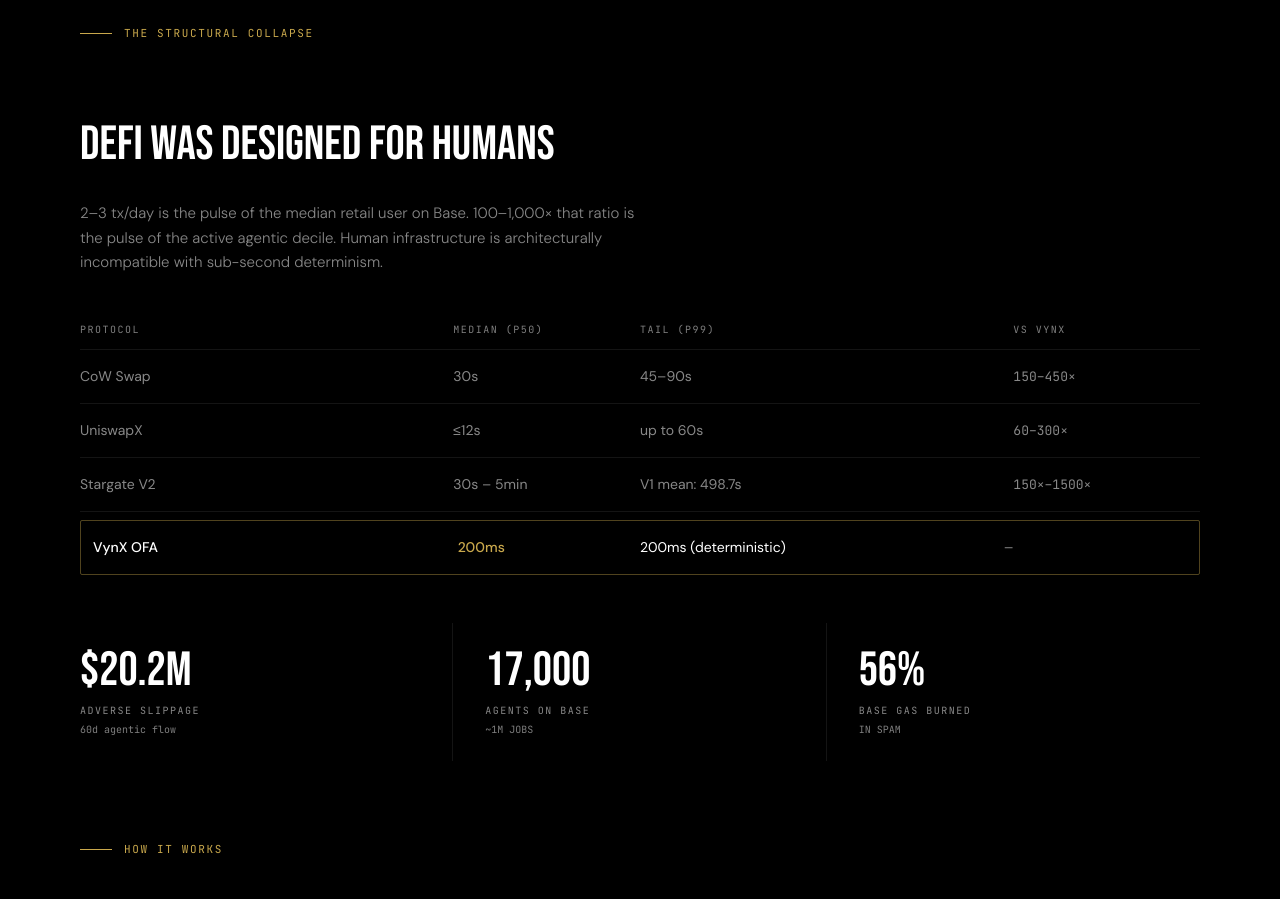
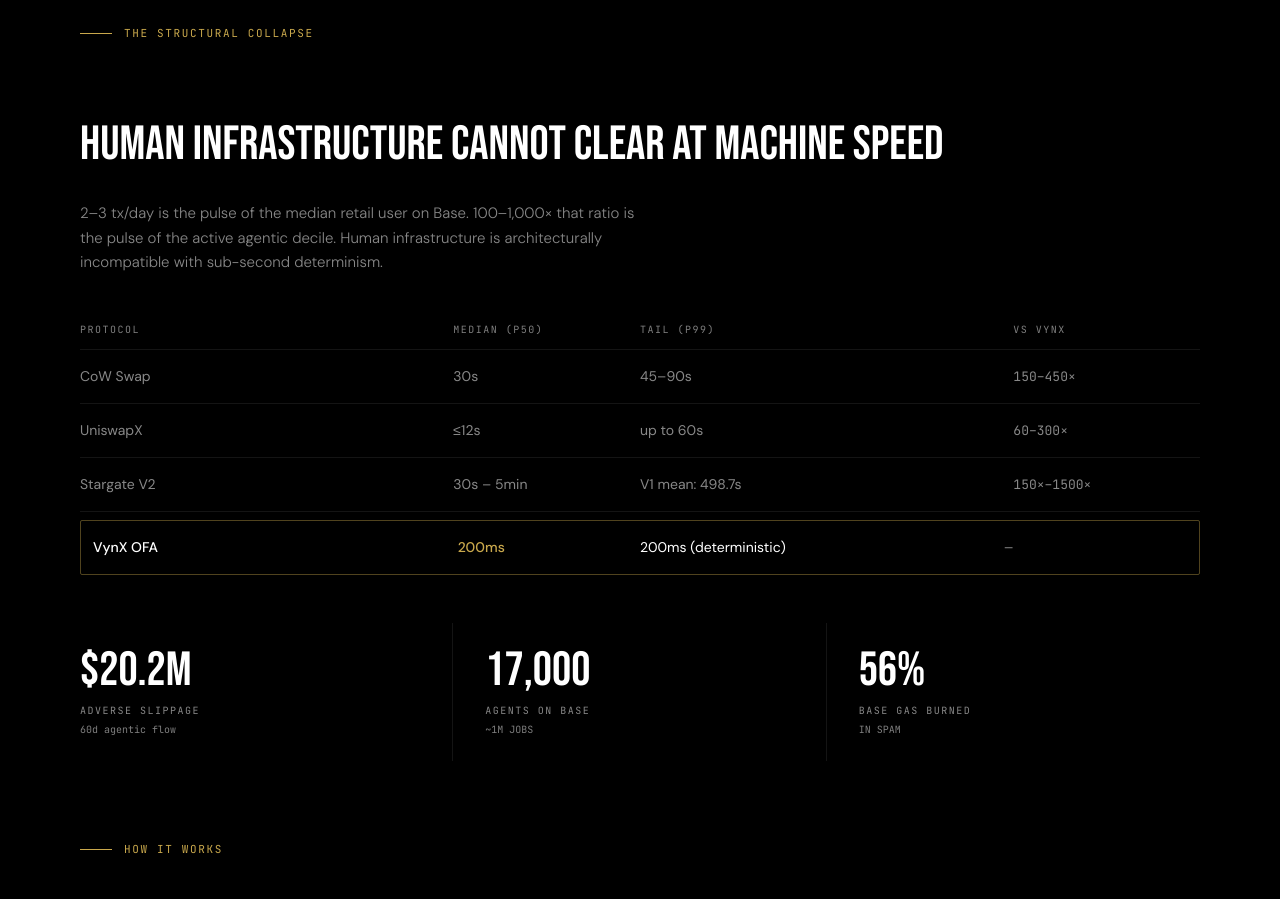
Before and after one commit to vynx-network/vynx-website, a Next.js app: page / in a window 1280 px wide. Shown: the part 1140-2039 px from the top of the page. Built offline with nearby package versions, Linux system fonts and the light colour scheme.

Commit message:
fix(TheProblem): update headline to accurately reflect human infrastructure challenges

```diff
--- a/components/landing/TheProblem.tsx
+++ b/components/landing/TheProblem.tsx
@@ -9,7 +9,7 @@
         <SectionLabel>THE STRUCTURAL COLLAPSE</SectionLabel>
 
         <h2 className="font-display text-section-headline leading-none text-vynx-text -mt-2 text-balance">
-          DEFI WAS DESIGNED FOR HUMANS
+          HUMAN INFRASTRUCTURE CANNOT CLEAR AT MACHINE SPEED
         </h2>
 
         <p className="font-body font-light text-[15px] text-vynx-muted leading-relaxed max-w-140 -mt-4">
```
Also changed, not shown: .claude/agents/ux-auditor.md.
